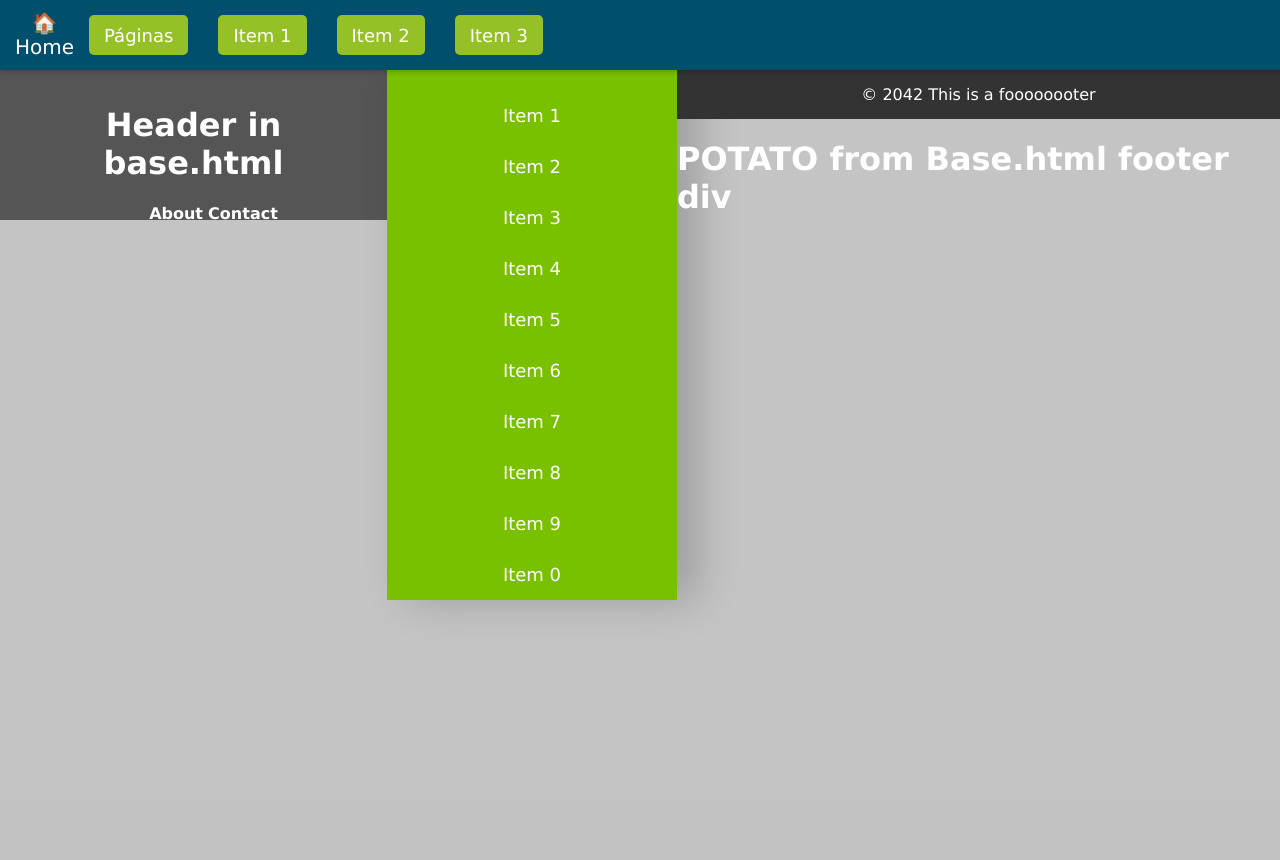
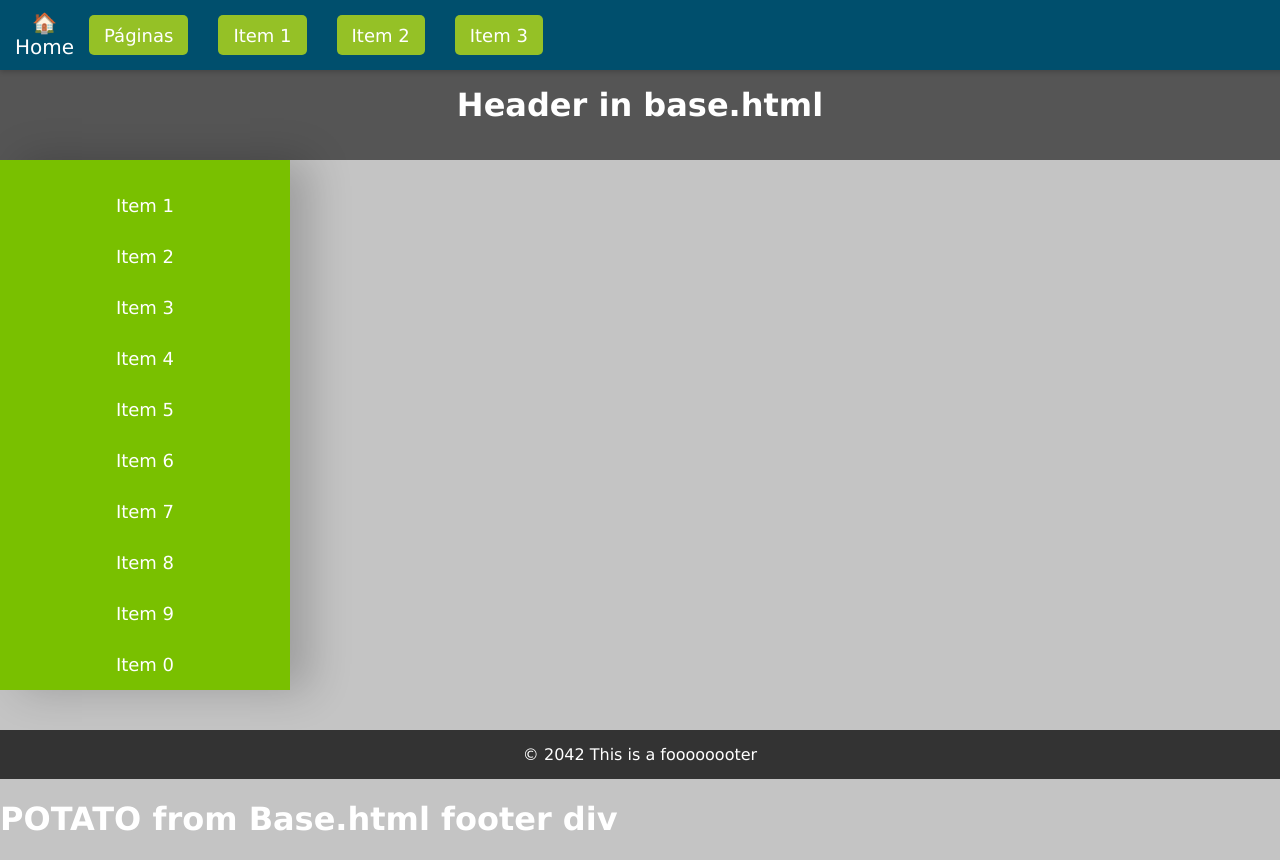
Before and after one commit to Thonyih/1_Django, a Django app: page / in a window 1280 px wide. Before the commit the page ends 607 px from the top, so only its background shows below. Run offline with Django 4.2, Linux system fonts and the light colour scheme.

Commit message:
Small changes

```diff
--- a/trydjango/src/templates/base.html
+++ b/trydjango/src/templates/base.html
@@ -9,12 +9,12 @@
 
         body {
             /* margin: 10px; */
-            padding-top: 70px;
+            padding-top: 50px;
             font-family: Verdana, Geneva, Tahoma, sans-serif
         }
 
         header {
-            height: 120px;
+            height: 80px;
             background-color: #555555;
             color: white;
             padding: 15px;
@@ -32,10 +32,10 @@
         {% block header %}
         <header>
             <h1  id="h1Test"> Header in base.html </h1>
-                <ul >
+                <!-- <ul >
                     <li style="display: inline;"><a style="text-decoration: none; color:white; font-weight:bold;" href="#">About</a></li>
                     <li style="display: inline;"><a style="text-decoration: none; color:white; font-weight:bold;" href="#">Contact</a></li>
-                </ul>
+                </ul> -->
         </header>
         {% endblock header %}
     </div>
--- a/trydjango/src/templates/home.html
+++ b/trydjango/src/templates/home.html
@@ -13,7 +13,7 @@
       font-family: Verdana, sans-serif;
       background-color: rgb(196, 196, 196);
       color: #fff;
-      display: flex;
+      /* display: flex; */
     }
 
     #menu {
```
